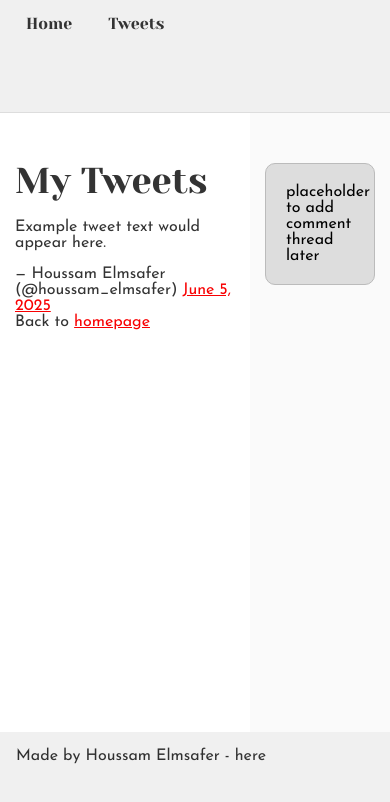
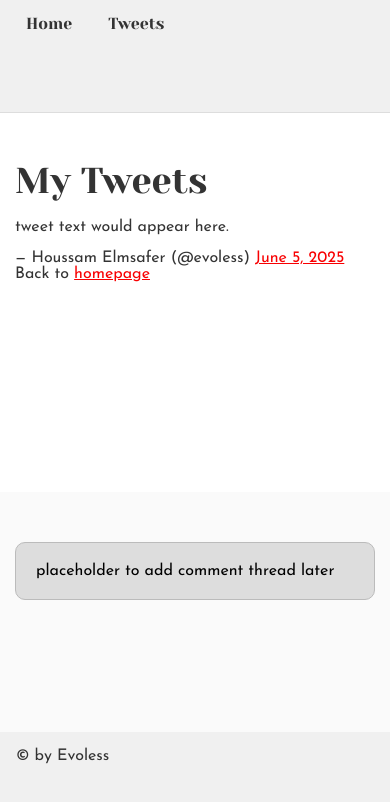
Before and after one commit to CallMeHoussam/alx_html_css, a plain HTML site: page css_basics/tweets.html in a window 390 px wide. Drawn offline with Linux system fonts and the light colour scheme.

Commit message:
Editedd html and css

```diff
--- a/css_basics/index.html
+++ b/css_basics/index.html
@@ -1,12 +1,13 @@
 <!DOCTYPE html>
 <html lang="en">
 <head>
+    <meta charset="UTF-8">
+    <meta name="viewport" content="width=device-width, initial-scale=1.0">
+    <title>Houssam Elmsafer - Portfolio</title>
     <link href="base.css" rel="stylesheet">
-<link href="styles.css" rel="stylesheet">
-    <meta charset="UTF-8">
-    <title>Houssam Elmsafer - Portfolio</title>
+    <link href="styles.css" rel="stylesheet">
 </head>
-<body>
+<body class="works_on_smartphone">
     <header>
         <ul>
             <li><a href="index.html">Home</a></li>
@@ -70,7 +71,7 @@
     </main>
 
     <footer>
-        <p>Made by Houssam Elmsafer - <a href="https://www.alxafrica.com/" target="_blank">here</a></p>
+        <p><a href="https://github.com/CallMeHoussam/" target="_blank">&#169;by Evoless</a></p>
     </footer>
 </body>
 </html>
--- a/css_basics/styles.css
+++ b/css_basics/styles.css
@@ -37,3 +37,9 @@ header a, footer a {
     text-decoration: none;
     color: #333;
 }
+
+@media (max-width: 768px) {
+    main {
+        flex-direction: column;
+    }
+}
--- a/css_basics/tweets.html
+++ b/css_basics/tweets.html
@@ -18,8 +18,8 @@
         <article>
             <h1>My Tweets</h1>
             <blockquote class="twitter-tweet">
-                <p lang="en" dir="ltr">Example tweet text would appear here.</p>
-                &mdash; Houssam Elmsafer (@houssam_elmsafer) <a href="https://twitter.com/houssam_elmsafer/status/1234567890">June 5, 2025</a>
+                <p lang="en" dir="ltr"> tweet text would appear here.</p>
+                &mdash; Houssam Elmsafer (@evoless) <a href="https://twitter.com/AnimeMix18/status/1931109978217279762">June 5, 2025</a>
             </blockquote>
             <script async src="https://platform.twitter.com/widgets.js"></script>
 
@@ -32,7 +32,7 @@
     </main>
 
     <footer>
-        <p>Made by Houssam Elmsafer - <a href="https://www.alxafrica.com/" target="_blank">here</a></p>
+        <p><a href="https://github.com/CallMeHoussam/" target="_blank">&#169; by Evoless</a></p>
     </footer>
 </body>
 </html>
```
